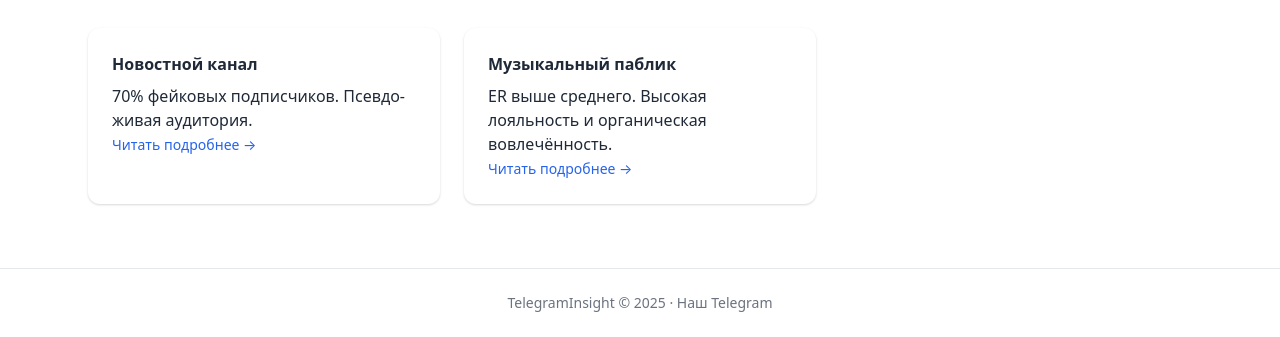
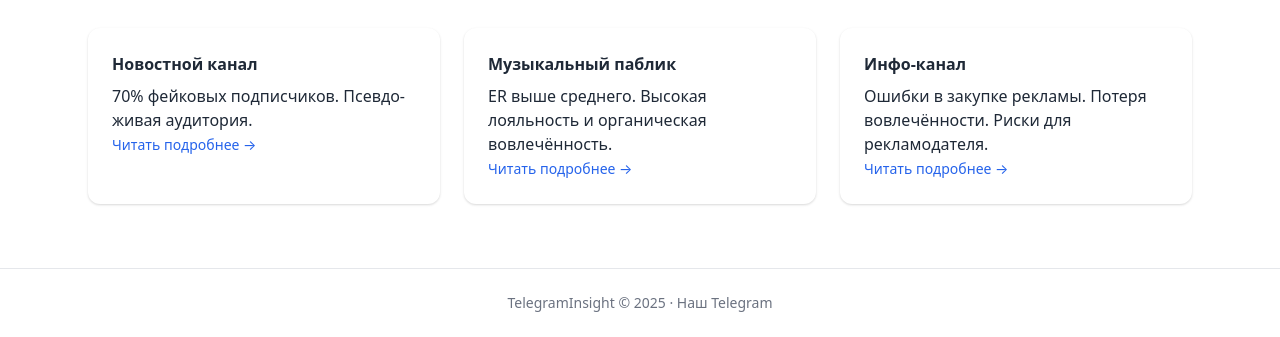
Before and after one commit to telegraminsight/telegraminsight, a plain HTML site: page cases/index.html in a window 1280 px wide. Shown: the part 517-854 px from the top of the page. Drawn offline with nearby package versions, Linux system fonts and the light colour scheme.

Commit message:
Update index_cases.html

```diff
--- a/cases/index.html
+++ b/cases/index.html
@@ -44,6 +44,11 @@
         <p>ER выше среднего. Высокая лояльность и органическая вовлечённость.</p>
         <a href="/cases/music-channel" class="text-blue-600 hover:underline text-sm">Читать подробнее →</a>
       </div>
+      <div class="bg-white p-6 rounded-xl shadow">
+        <h3 class="font-semibold mb-2">Инфо-канал</h3>
+        <p>Ошибки в закупке рекламы. Потеря вовлечённости. Риски для рекламодателя.</p>
+        <a href="/cases/info-channel" class="text-blue-600 hover:underline text-sm">Читать подробнее →</a>
+      </div>
     </div>
   </section>
 
```
